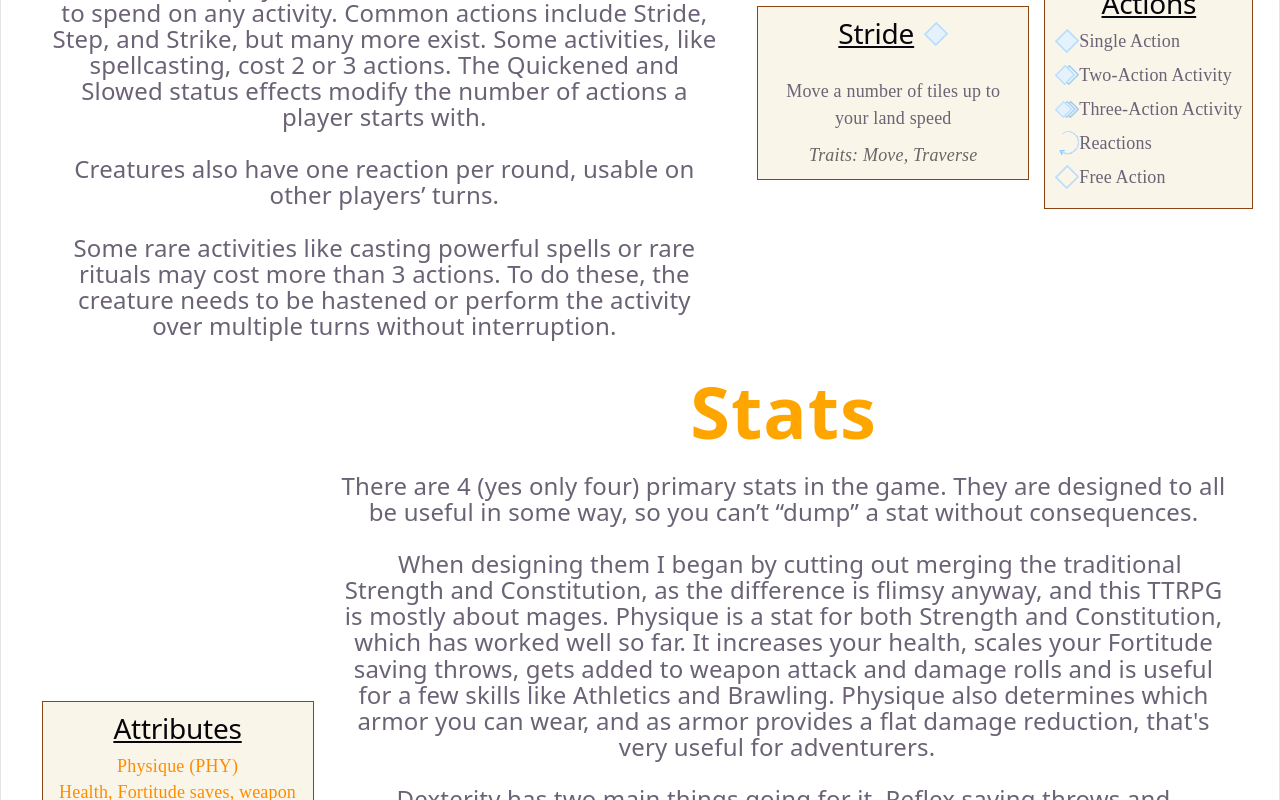
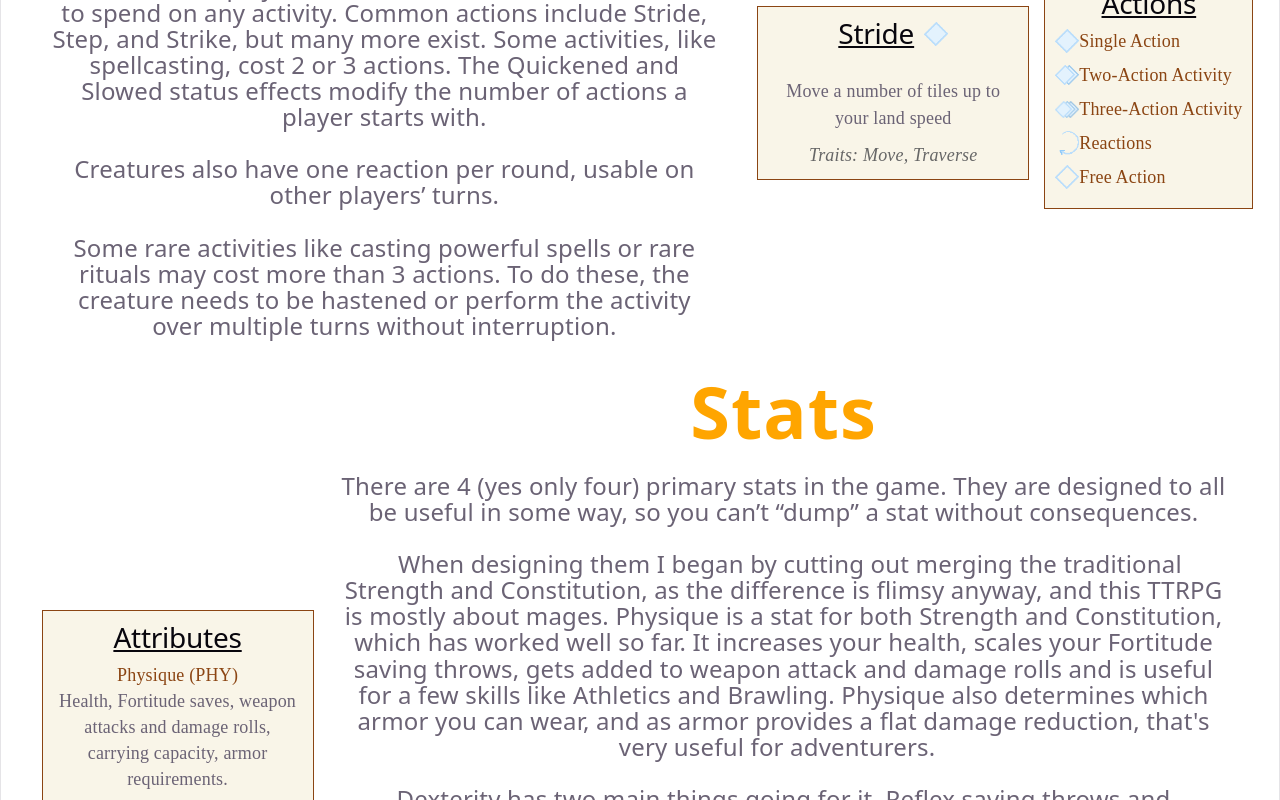
Before and after one commit to Acasez/kastorixv2, a React (Vite) app: page /index in a window 1280 px wide. Shown: the part 1440-2240 px from the top of the page. Built offline with nearby package versions, Linux system fonts and the light colour scheme.

Commit message:
Okay stats display rules box

```diff
--- a/src/CSS/RulesBox.css
+++ b/src/CSS/RulesBox.css
@@ -21,6 +21,11 @@
     display: flex;
     align-items: center;
     margin-bottom: 8px;
+}
+
+.rules-item-title {
+    font-size: 18px;
+    color: #8b4513
 }
 
 .rule-title {
--- a/src/components/RulesBox.tsx
+++ b/src/components/RulesBox.tsx
@@ -5,7 +5,6 @@ interface RuleItem {
   ruleIcon?: string;
   description?: string; // For multi-line rules (e.g., mana recovery)
   isHeader?: boolean; // For section headers (e.g., "Physique (PHY)")
-  color?: string; // For custom styling (e.g., attribute colors)
 }
 
 interface RulesProp {
@@ -17,10 +16,9 @@ export default function RulesBox({ name, rules }: RulesProp) {
   return (
     <div className="rules-box">
       {name && <h2 className="rule-title">{name}</h2>}
-      {rules.map(({ rule, ruleIcon, description, isHeader, color }) => (
+      {rules.map(({ rule, ruleIcon, description, isHeader }) => (
         <div
           className={`rules-item ${isHeader ? "rules-item--header" : ""}`}
-          style={{ color }}
           key={rule}
         >
           {ruleIcon && <img className="action-icon" src={ruleIcon} alt="" />}
--- a/src/pages/RPGOverview.tsx
+++ b/src/pages/RPGOverview.tsx
@@ -60,27 +60,27 @@ export default function RPGOverview() {
           rules={[
             {
               rule: "Physique (PHY)",
-              description: "Health, Fortitude saves, weapon attacks...",
+              description:
+                "Health, Fortitude saves, weapon attacks and damage rolls, carrying capacity, armor requirements.",
               isHeader: true,
-              color: "#FF8C00",
             },
             {
               rule: "Dexterity (DEX)",
-              description: "Reflex saving throws, spellshaping checks...",
+              description:
+                "Reflex saving throws, spellshaping checks, finesse and ranged weapon attacks, initiative.",
               isHeader: true,
-              color: "#FF8C00",
             },
             {
               rule: "Intelligence (INT)",
-              description: "Spellshaping checks, free spells...",
+              description:
+                "Spellshaping checks, free spells and skill proficiencies, feat bonuses and requirements, many connected skills.",
               isHeader: true,
-              color: "#FF8C00",
             },
             {
               rule: "Will (WIL)",
-              description: "Mana and aura amount, Will saves...",
+              description:
+                "Mana and aura amount, Will saves, attuned Spellshaping checks, mana recovery checks. ",
               isHeader: true,
-              color: "#FF8C00",
             },
           ]}
         />
```
